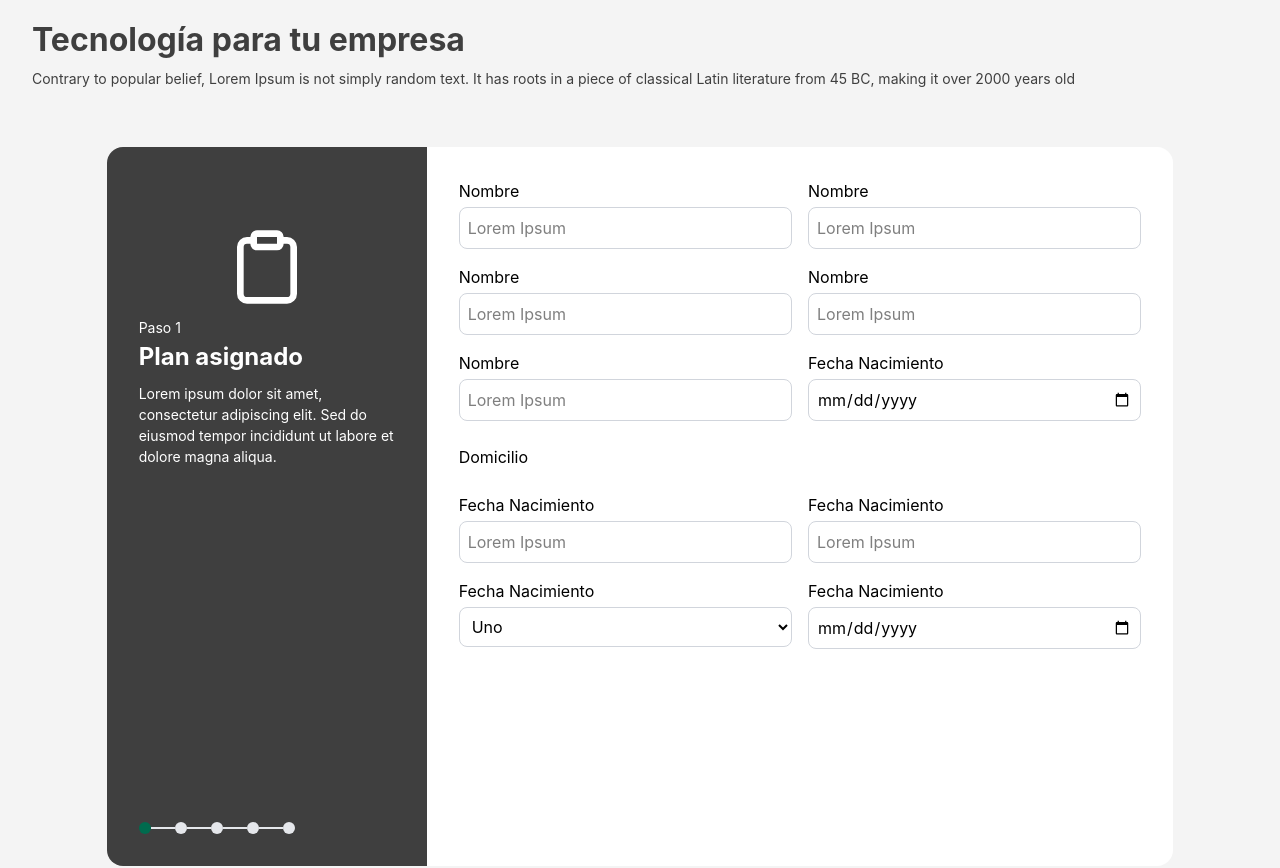
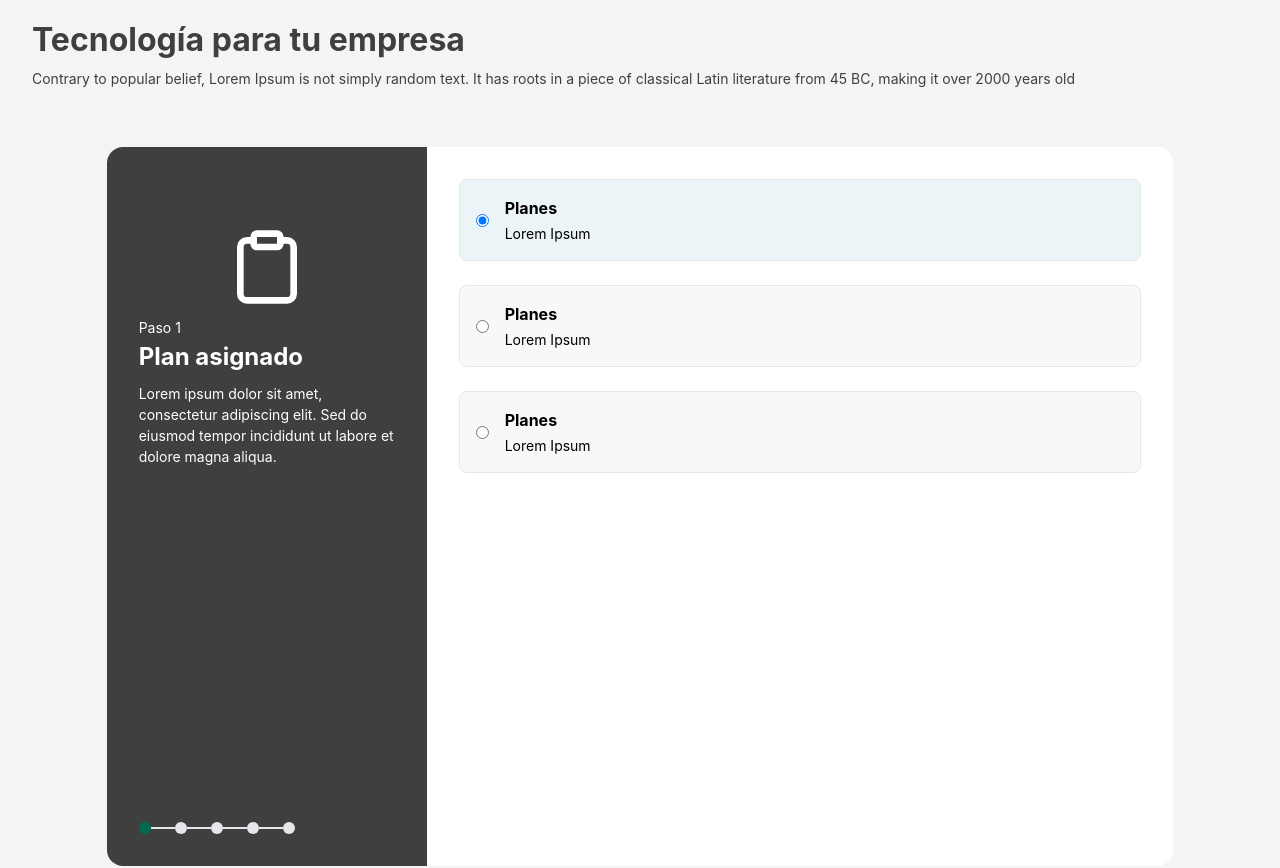
Before and after one commit to AleGCarranza/reto-hitss, a React (Vite) app: page / in a window 1280 px wide. Shown: the top 868 px of the page. Built offline with nearby package versions, Linux system fonts and the light colour scheme.

Commit message:
terminacion paso 4, falta paso 5

```diff
--- a/src/components/CardOption.jsx
+++ b/src/components/CardOption.jsx
@@ -1,4 +1,4 @@
-export default function CardOption({ name, value, checked }) {
+export default function CardOption({ name, value, checked, title, description }) {
   return (
     <label
       className={`flex items-center gap-4 p-4 rounded-lg border border-gray-200 cursor-pointer transition-colors ${
@@ -7,8 +7,8 @@ export default function CardOption({ name, value, checked }) {
     >
       <input type="radio" name={name} value={value} checked={checked}/>
       <div className="flex-1">
-        <span className="font-bold">Title</span>
-        <p className="text-sm mt-1">Description</p>
+        <span className="font-bold">{title}</span>
+        <p className="text-sm mt-1">{description}</p>
       </div>
     </label>
   );
--- a/src/components/Layout.jsx
+++ b/src/components/Layout.jsx
@@ -5,6 +5,7 @@ import Sidebar from "./Sidebar";
 import CardOption from "./CardOption";
 import StepOne from "./steps/StepOne";
 import StepTwo from "./steps/StepTwo";
+import StepFour from "./steps/StepFour";
 
 export default function Layout() {
   const [currentStep, setCurrentStep] = useState(0);
@@ -23,9 +24,15 @@ export default function Layout() {
           />
         </div>
         <div className="flex flex-col gap-6 lg:col-span-7 bg-secondary rounded-b-2xl lg:rounded-r-2xl lg:rounded-bl-none p-8">
-          {/* <StepOne/>
-           */}
-           <StepTwo/>
+          {currentStep === 0 && (
+            <StepOne title="Planes" description="Lorem Ipsum" />
+          )}
+          {currentStep === 1 && <StepTwo />}
+          {currentStep === 2 && (
+            <StepOne title="Portabilidad" description="Lorem Ipsum" />
+          )}
+          {currentStep === 3 && <StepFour />}
+          {currentStep === 4 && <p>Paso 5 - Aceptación de términos</p>}
         </div>
       </div>
 
--- /dev/null
+++ b/src/components/steps/StepFour.jsx
@@ -0,0 +1,37 @@
+export default function StepFour() {
+  return (
+    <>
+      <form
+        onSubmit={(e) => e.preventDefault()}
+        className="grid grid-cols-1 gap-4"
+      >
+        <label className="flex flex-col gap-1">
+          <span>Nombre</span>
+          <input
+            type="text"
+            placeholder="Lorem Ipsum"
+            className="border border-gray-300 p-2 rounded-lg"
+          />
+        </label>
+        <label className="flex flex-col gap-1">
+          <span>Nombre</span>
+          <input
+            type="text"
+            placeholder="Lorem Ipsum"
+            className="border border-gray-300 p-2 rounded-lg"
+          />
+        </label>
+        <label className="flex flex-col gap-1">
+          <span>Nombre</span>
+          <input
+            type="text"
+            placeholder="Lorem Ipsum"
+            className="border border-gray-300 p-2 rounded-lg"
+          />
+        </label>
+
+      </form>
+
+    </>
+  );
+}
--- a/src/components/steps/StepOne.jsx
+++ b/src/components/steps/StepOne.jsx
@@ -1,10 +1,10 @@
 import CardOption from "../CardOption";
-export default function StepOne() {
+export default function StepOne({title, description}) {
   return (
     <div className="flex flex-col gap-6">
-      <CardOption name="opción 1" value="1" checked={true} />
-      <CardOption name="opción 2" value="2" checked={false} />
-      <CardOption name="opción 3" value="3" checked={false} />
+      <CardOption name="plan" value="1" checked={true} title={title} description={description} />
+      <CardOption name="plan" value="2" checked={false} title={title} description={description} />
+      <CardOption name="plan" value="3" checked={false} title={title} description={description} />
     </div>
   );
 }
```
